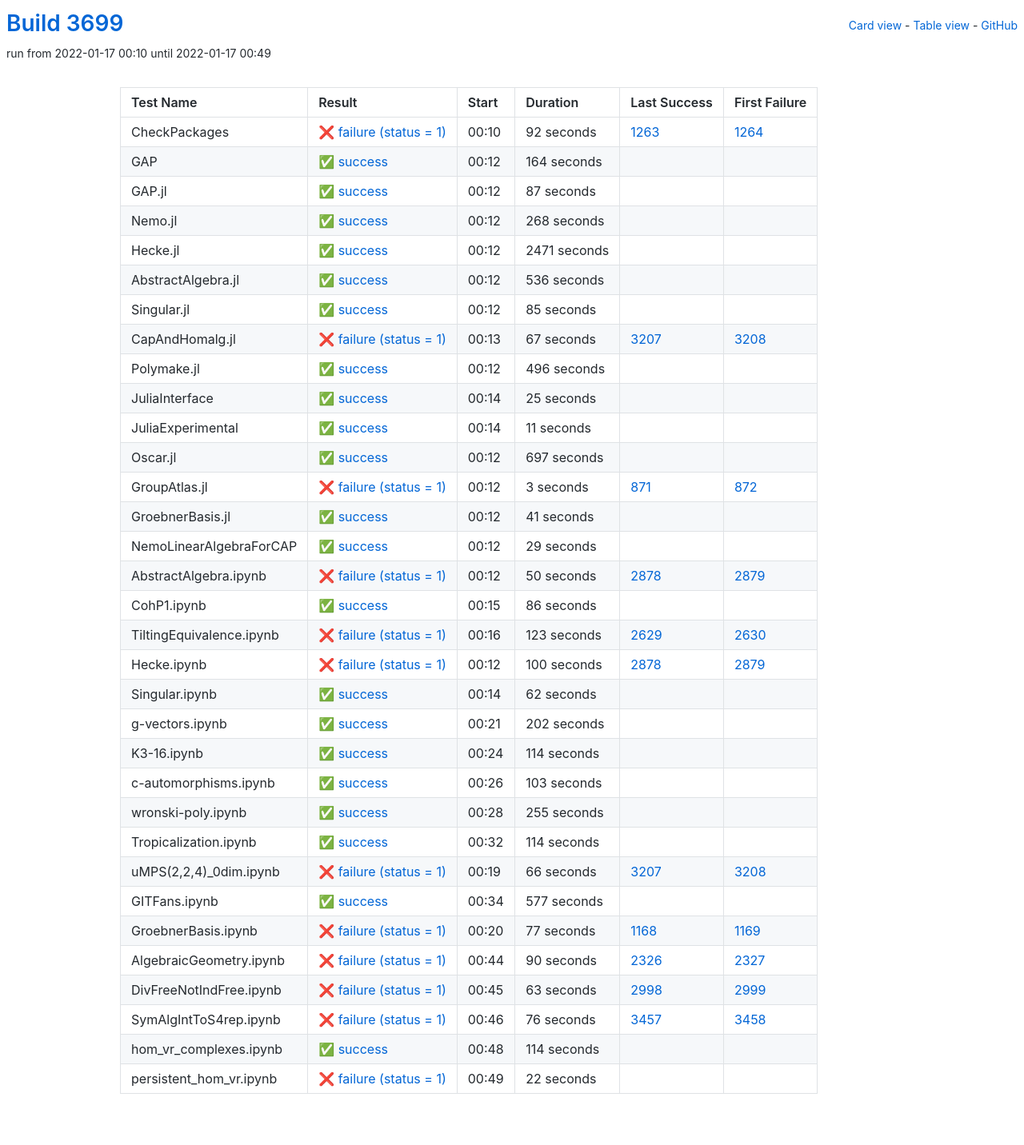
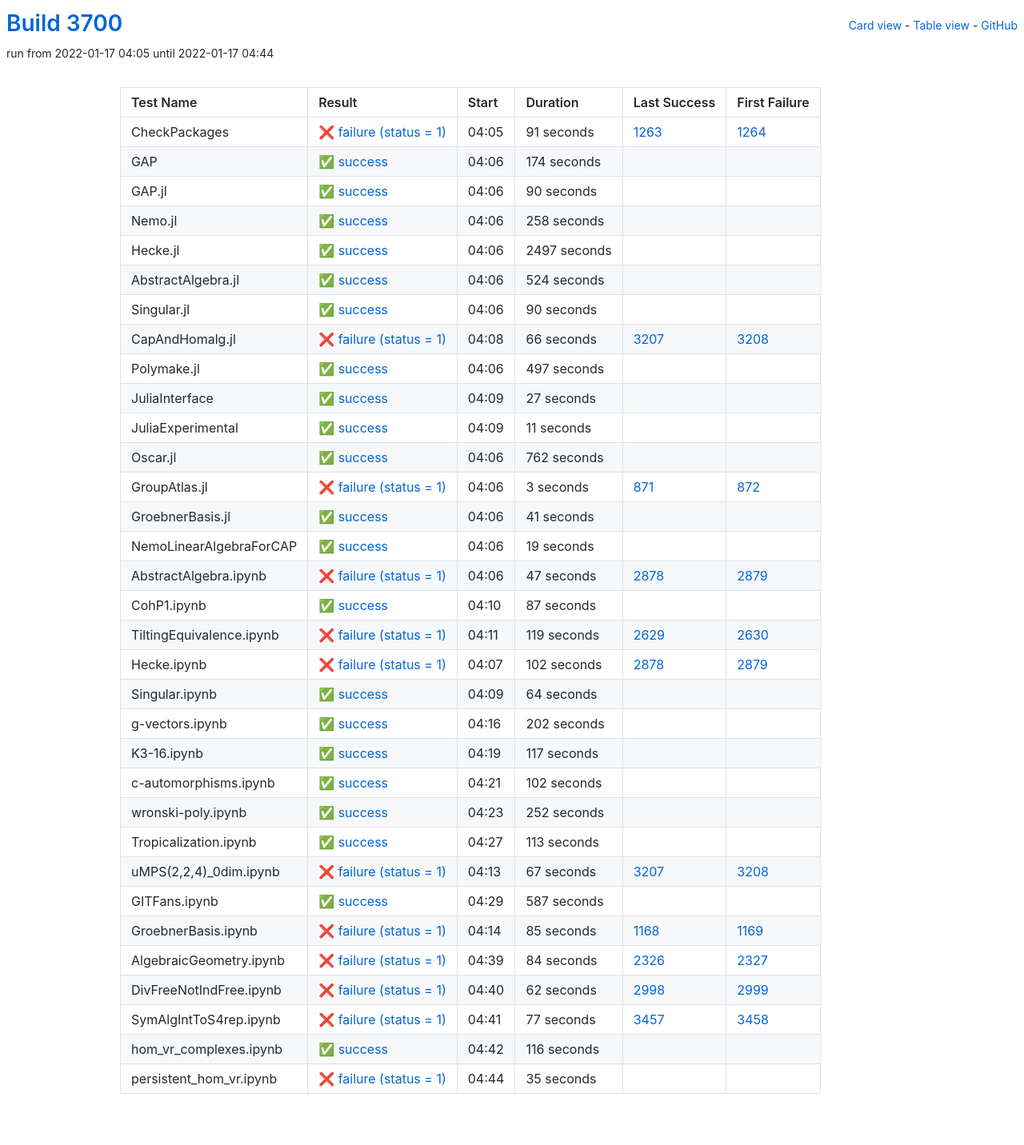
Before and after one commit to oscar-system/oscar-ci-status-stable, a Jekyll site: the page built from table.html, in a window 1280 px wide. Shown: the whole page at 80% size. Built offline with Jekyll 4.4.1, drawn with Linux system fonts in a browser that asks for light colours.

Commit message:
Build #3700

```diff
--- a/_data/ci.yml
+++ b/_data/ci.yml
@@ -1,6 +1,6 @@
 ---
-build: 3699
-build_url: https://oscarci.mathematik.uni-kl.de/job/oscar-stable/3699/
+build: 3700
+build_url: https://oscarci.mathematik.uni-kl.de/job/oscar-stable/3700/
 job: oscar-stable
 organization: oscar-system
 repo: oscar-ci-status-stable
@@ -8,128 +8,128 @@ repourl: https://github.com/oscar-system/oscar-ci-status-stable
 tests:
 - name: CheckPackages
   id: checkpackages
-  log: https://oscarci.mathematik.uni-kl.de/job/oscar-stable/3699/artifact/logs/build-3699/CheckPackages.log
-  start: 2022-01-17 00:10
+  log: https://oscarci.mathematik.uni-kl.de/job/oscar-stable/3700/artifact/logs/build-3700/CheckPackages.log
+  start: 2022-01-17 04:05
   success: false
   exitcode: 1
   status: failure
-  duration: 92
+  duration: 91
   last_success: 1263
   last_success_url: https://oscarci.mathematik.uni-kl.de/job/oscar-stable/1263/
   first_failure: 1264
   first_failure_url: https://oscarci.mathematik.uni-kl.de/job/oscar-stable/1264/
 - name: GAP
   id: gap
-  log: https://oscarci.mathematik.uni-kl.de/job/oscar-stable/3699/artifact/logs/build-3699/GAP.log
-  start: 2022-01-17 00:12
+  log: https://oscarci.mathematik.uni-kl.de/job/oscar-stable/3700/artifact/logs/build-3700/GAP.log
+  start: 2022-01-17 04:06
   success: true
   exitcode: 0
   status: success
-  duration: 164
+  duration: 174
   last_success: false
   last_success_url:
   first_failure: false
   first_failure_url:
 - name: GAP.jl
   id: gap-jl
-  log: https://oscarci.mathematik.uni-kl.de/job/oscar-stable/3699/artifact/logs/build-3699/GAP.jl.log
-  start: 2022-01-17 00:12
+  log: https://oscarci.mathematik.uni-kl.de/job/oscar-stable/3700/artifact/logs/build-3700/GAP.jl.log
+  start: 2022-01-17 04:06
   success: true
   exitcode: 0
   status: success
-  duration: 87
+  duration: 90
   last_success: false
   last_success_url:
   first_failure: false
   first_failure_url:
 - name: Nemo.jl
   id: nemo-jl
-  log: https://oscarci.mathematik.uni-kl.de/job/oscar-stable/3699/artifact/logs/build-3699/Nemo.jl.log
-  start: 2022-01-17 00:12
+  log: https://oscarci.mathematik.uni-kl.de/job/oscar-stable/3700/artifact/logs/build-3700/Nemo.jl.log
+  start: 2022-01-17 04:06
   success: true
   exitcode: 0
   status: success
-  duration: 268
+  duration: 258
   last_success: false
   last_success_url:
   first_failure: false
   first_failure_url:
 - name: Hecke.jl
   id: hecke-jl
-  log: https://oscarci.mathematik.uni-kl.de/job/oscar-stable/3699/artifact/logs/build-3699/Hecke.jl.log
-  start: 2022-01-17 00:12
+  log: https://oscarci.mathematik.uni-kl.de/job/oscar-stable/3700/artifact/logs/build-3700/Hecke.jl.log
+  start: 2022-01-17 04:06
   success: true
   exitcode: 0
   status: success
-  duration: 2471
+  duration: 2497
   last_success: false
   last_success_url:
   first_failure: false
   first_failure_url:
 - name: AbstractAlgebra.jl
   id: abstractalgebra-jl
-  log: https://oscarci.mathematik.uni-kl.de/job/oscar-stable/3699/artifact/logs/build-3699/AbstractAlgebra.jl.log
-  start: 2022-01-17 00:12
+  log: https://oscarci.mathematik.uni-kl.de/job/oscar-stable/3700/artifact/logs/build-3700/AbstractAlgebra.jl.log
+  start: 2022-01-17 04:06
   success: true
   exitcode: 0
   status: success
-  duration: 536
+  duration: 524
   last_success: false
   last_success_url:
   first_failure: false
   first_failure_url:
 - name: Singular.jl
   id: singular-jl
-  log: https://oscarci.mathematik.uni-kl.de/job/oscar-stable/3699/artifact/logs/build-3699/Singular.jl.log
-  start: 2022-01-17 00:12
+  log: https://oscarci.mathematik.uni-kl.de/job/oscar-stable/3700/artifact/logs/build-3700/Singular.jl.log
+  start: 2022-01-17 04:06
   success: true
   exitcode: 0
   status: success
-  duration: 85
+  duration: 90
   last_success: false
   last_success_url:
   first_failure: false
   first_failure_url:
 - name: CapAndHomalg.jl
   id: capandhomalg-jl
-  log: https://oscarci.mathematik.uni-kl.de/job/oscar-stable/3699/artifact/logs/build-3699/CapAndHomalg.jl.log
-  start: 2022-01-17 00:13
+  log: https://oscarci.mathematik.uni-kl.de/job/oscar-stable/3700/artifact/logs/build-3700/CapAndHomalg.jl.log
+  start: 2022-01-17 04:08
   success: false
   exitcode: 1
   status: failure
-  duration: 67
+  duration: 66
   last_success: 3207
   last_success_url: https://oscarci.mathematik.uni-kl.de/job/oscar-stable/3207/
   first_failure: 3208
   first_failure_url: https://oscarci.mathematik.uni-kl.de/job/oscar-stable/3208/
 - name: Polymake.jl
   id: polymake-jl
-  log: https://oscarci.mathematik.uni-kl.de/job/oscar-stable/3699/artifact/logs/build-3699/Polymake.jl.log
-  start: 2022-01-17 00:12
+  log: https://oscarci.mathematik.uni-kl.de/job/oscar-stable/3700/artifact/logs/build-3700/Polymake.jl.log
+  start: 2022-01-17 04:06
   success: true
   exitcode: 0
   status: success
-  duration: 496
+  duration: 497
   last_success: false
   last_success_url:
   first_failure: false
   first_failure_url:
 - name: JuliaInterface
   id: juliainterface
-  log: https://oscarci.mathematik.uni-kl.de/job/oscar-stable/3699/artifact/logs/build-3699/JuliaInterface.log
-  start: 2022-01-17 00:14
+  log: https://oscarci.mathematik.uni-kl.de/job/oscar-stable/3700/artifact/logs/build-3700/JuliaInterface.log
+  start: 2022-01-17 04:09
   success: true
   exitcode: 0
   status: success
-  duration: 25
+  duration: 27
   last_success: false
   last_success_url:
   first_failure: false
   first_failure_url:
 - name: JuliaExperimental
   id: juliaexperimental
-  log: https://oscarci.mathematik.uni-kl.de/job/oscar-stable/3699/artifact/logs/build-3699/JuliaExperimental.log
-  start: 2022-01-17 00:14
+  log: https://oscarci.mathematik.uni-kl.de/job/oscar-stable/3700/artifact/logs/build-3700/JuliaExperimental.log
+  start: 2022-01-17 04:09
   success: true
   exitcode: 0
   status: success
@@ -140,20 +140,20 @@ tests:
   first_failure_url:
 - name: Oscar.jl
   id: oscar-jl
-  log: https://oscarci.mathematik.uni-kl.de/job/oscar-stable/3699/artifact/logs/build-3699/Oscar.jl.log
-  start: 2022-01-17 00:12
+  log: https://oscarci.mathematik.uni-kl.de/job/oscar-stable/3700/artifact/logs/build-3700/Oscar.jl.log
+  start: 2022-01-17 04:06
   success: true
   exitcode: 0
   status: success
-  duration: 697
+  duration: 762
   last_success: false
   last_success_url:
   first_failure: false
   first_failure_url:
 - name: GroupAtlas.jl
   id: groupatlas-jl
-  log: https://oscarci.mathematik.uni-kl.de/job/oscar-stable/3699/artifact/logs/build-3699/GroupAtlas.jl.log
-  start: 2022-01-17 00:12
+  log: https://oscarci.mathematik.uni-kl.de/job/oscar-stable/3700/artifact/logs/build-3700/GroupAtlas.jl.log
+  start: 2022-01-17 04:06
   success: false
   exitcode: 1
   status: failure
@@ -164,8 +164,8 @@ tests:
   first_failure_url: https://oscarci.mathematik.uni-kl.de/job/oscar-stable/872/
 - name: GroebnerBasis.jl
   id: groebnerbasis-jl
-  log: https://oscarci.mathematik.uni-kl.de/job/oscar-stable/3699/artifact/logs/build-3699/GroebnerBasis.jl.log
-  start: 2022-01-17 00:12
+  log: https://oscarci.mathematik.uni-kl.de/job/oscar-stable/3700/artifact/logs/build-3700/GroebnerBasis.jl.log
+  start: 2022-01-17 04:06
   success: true
   exitcode: 0
   status: success
@@ -176,80 +176,80 @@ tests:
   first_failure_url:
 - name: NemoLinearAlgebraForCAP
   id: nemolinearalgebraforcap
-  log: https://oscarci.mathematik.uni-kl.de/job/oscar-stable/3699/artifact/logs/build-3699/NemoLinearAlgebraForCAP.log
-  start: 2022-01-17 00:12
+  log: https://oscarci.mathematik.uni-kl.de/job/oscar-stable/3700/artifact/logs/build-3700/NemoLinearAlgebraForCAP.log
+  start: 2022-01-17 04:06
   success: true
   exitcode: 0
   status: success
-  duration: 29
+  duration: 19
   last_success: false
   last_success_url:
   first_failure: false
   first_failure_url:
 - name: AbstractAlgebra.ipynb
   id: abstractalgebra-ipynb
-  log: https://oscarci.mathematik.uni-kl.de/job/oscar-stable/3699/artifact/logs/build-3699/AbstractAlgebra.ipynb.log
-  start: 2022-01-17 00:12
+  log: https://oscarci.mathematik.uni-kl.de/job/oscar-stable/3700/artifact/logs/build-3700/AbstractAlgebra.ipynb.log
+  start: 2022-01-17 04:06
   success: false
   exitcode: 1
   status: failure
-  duration: 50
+  duration: 47
   last_success: 2878
   last_success_url: https://oscarci.mathematik.uni-kl.de/job/oscar-stable/2878/
   first_failure: 2879
   first_failure_url: https://oscarci.mathematik.uni-kl.de/job/oscar-stable/2879/
 - name: CohP1.ipynb
   id: cohp1-ipynb
-  log: https://oscarci.mathematik.uni-kl.de/job/oscar-stable/3699/artifact/logs/build-3699/CohP1.ipynb.log
-  start: 2022-01-17 00:15
+  log: https://oscarci.mathematik.uni-kl.de/job/oscar-stable/3700/artifact/logs/build-3700/CohP1.ipynb.log
+  start: 2022-01-17 04:10
   success: true
   exitcode: 0
   status: success
-  duration: 86
+  duration: 87
   last_success: false
   last_success_url:
   first_failure: false
   first_failure_url:
 - name: TiltingEquivalence.ipynb
   id: tiltingequivalence-ipynb
-  log: https://oscarci.mathematik.uni-kl.de/job/oscar-stable/3699/artifact/logs/build-3699/TiltingEquivalence.ipynb.log
-  start: 2022-01-17 00:16
+  log: https://oscarci.mathematik.uni-kl.de/job/oscar-stable/3700/artifact/logs/build-3700/TiltingEquivalence.ipynb.log
+  start: 2022-01-17 04:11
   success: false
   exitcode: 1
   status: failure
-  duration: 123
+  duration: 119
   last_success: 2629
   last_success_url: https://oscarci.mathematik.uni-kl.de/job/oscar-stable/2629/
   first_failure: 2630
   first_failure_url: https://oscarci.mathematik.uni-kl.de/job/oscar-stable/2630/
 - name: Hecke.ipynb
   id: hecke-ipynb
-  log: https://oscarci.mathematik.uni-kl.de/job/oscar-stable/3699/artifact/logs/build-3699/Hecke.ipynb.log
-  start: 2022-01-17 00:12
+  log: https://oscarci.mathematik.uni-kl.de/job/oscar-stable/3700/artifact/logs/build-3700/Hecke.ipynb.log
+  start: 2022-01-17 04:07
   success: false
   exitcode: 1
   status: failure
-  duration: 100
+  duration: 102
   last_success: 2878
   last_success_url: https://oscarci.mathematik.uni-kl.de/job/oscar-stable/2878/
   first_failure: 2879
   first_failure_url: https://oscarci.mathematik.uni-kl.de/job/oscar-stable/2879/
 - name: Singular.ipynb
   id: singular-ipynb
-  log: https://oscarci.mathematik.uni-kl.de/job/oscar-stable/3699/artifact/logs/build-3699/Singular.ipynb.log
-  start: 2022-01-17 00:14
+  log: https://oscarci.mathematik.uni-kl.de/job/oscar-stable/3700/artifact/logs/build-3700/Singular.ipynb.log
+  start: 2022-01-17 04:09
   success: true
   exitcode: 0
   status: success
-  duration: 62
+  duration: 64
   last_success: false
   last_success_url:
   first_failure: false
   first_failure_url:
 - name: g-vectors.ipynb
   id: g-vectors-ipynb
-  log: https://oscarci.mathematik.uni-kl.de/job/oscar-stable/3699/artifact/logs/build-3699/g-vectors.ipynb.log
-  start: 2022-01-17 00:21
+  log: https://oscarci.mathematik.uni-kl.de/job/oscar-stable/3700/artifact/logs/build-3700/g-vectors.ipynb.log
+  start: 2022-01-17 04:16
   success: true
   exitcode: 0
   status: success
@@ -260,144 +260,144 @@ tests:
   first_failure_url:
 - name: K3-16.ipynb
   id: k3-16-ipynb
-  log: https://oscarci.mathematik.uni-kl.de/job/oscar-stable/3699/artifact/logs/build-3699/K3-16.ipynb.log
-  start: 2022-01-17 00:24
+  log: https://oscarci.mathematik.uni-kl.de/job/oscar-stable/3700/artifact/logs/build-3700/K3-16.ipynb.log
+  start: 2022-01-17 04:19
   success: true
   exitcode: 0
   status: success
-  duration: 114
+  duration: 117
   last_success: false
   last_success_url:
   first_failure: false
   first_failure_url:
 - name: c-automorphisms.ipynb
   id: c-automorphisms-ipynb
-  log: https://oscarci.mathematik.uni-kl.de/job/oscar-stable/3699/artifact/logs/build-3699/c-automorphisms.ipynb.log
-  start: 2022-01-17 00:26
+  log: https://oscarci.mathematik.uni-kl.de/job/oscar-stable/3700/artifact/logs/build-3700/c-automorphisms.ipynb.log
+  start: 2022-01-17 04:21
   success: true
   exitcode: 0
   status: success
-  duration: 103
+  duration: 102
   last_success: false
   last_success_url:
   first_failure: false
   first_failure_url:
 - name: wronski-poly.ipynb
   id: wronski-poly-ipynb
-  log: https://oscarci.mathematik.uni-kl.de/job/oscar-stable/3699/artifact/logs/build-3699/wronski-poly.ipynb.log
-  start: 2022-01-17 00:28
+  log: https://oscarci.mathematik.uni-kl.de/job/oscar-stable/3700/artifact/logs/build-3700/wronski-poly.ipynb.log
+  start: 2022-01-17 04:23
   success: true
   exitcode: 0
   status: success
-  duration: 255
+  duration: 252
   last_success: false
   last_success_url:
   first_failure: false
   first_failure_url:
 - name: Tropicalization.ipynb
   id: tropicalization-ipynb
-  log: https://oscarci.mathematik.uni-kl.de/job/oscar-stable/3699/artifact/logs/build-3699/Tropicalization.ipynb.log
-  start: 2022-01-17 00:32
+  log: https://oscarci.mathematik.uni-kl.de/job/oscar-stable/3700/artifact/logs/build-3700/Tropicalization.ipynb.log
+  start: 2022-01-17 04:27
   success: true
   exitcode: 0
   status: success
-  duration: 114
+  duration: 113
   last_success: false
   last_success_url:
   first_failure: false
   first_failure_url:
 - name: uMPS(2,2,4)_0dim.ipynb
   id: umps-2-2-4-0dim-ipynb
-  log: https://oscarci.mathematik.uni-kl.de/job/oscar-stable/3699/artifact/logs/build-3699/uMPS-2-2-4-_0dim.ipynb.log
-  start: 2022-01-17 00:19
+  log: https://oscarci.mathematik.uni-kl.de/job/oscar-stable/3700/artifact/logs/build-3700/uMPS-2-2-4-_0dim.ipynb.log
+  start: 2022-01-17 04:13
   success: false
   exitcode: 1
   status: failure
-  duration: 66
+  duration: 67
   last_success: 3207
   last_success_url: https://oscarci.mathematik.uni-kl.de/job/oscar-stable/3207/
   first_failure: 3208
   first_failure_url: https://oscarci.mathematik.uni-kl.de/job/oscar-stable/3208/
 - name: GITFans.ipynb
   id: gitfans-ipynb
-  log: https://oscarci.mathematik.uni-kl.de/job/oscar-stable/3699/artifact/logs/build-3699/GITFans.ipynb.log
-  start: 2022-01-17 00:34
+  log: https://oscarci.mathematik.uni-kl.de/job/oscar-stable/3700/artifact/logs/build-3700/GITFans.ipynb.log
+  start: 2022-01-17 04:29
   success: true
   exitcode: 0
   status: success
-  duration: 577
+  duration: 587
   last_success: false
   last_success_url:
   first_failure: false
   first_failure_url:
 - name: GroebnerBasis.ipynb
   id: groebnerbasis-ipynb
-  log: https://oscarci.mathematik.uni-kl.de/job/oscar-stable/3699/artifact/logs/build-3699/GroebnerBasis.ipynb.log
-  start: 2022-01-17 00:20
+  log: https://oscarci.mathematik.uni-kl.de/job/oscar-stable/3700/artifact/logs/build-3700/GroebnerBasis.ipynb.log
+  start: 2022-01-17 04:14
   success: false
   exitcode: 1
   status: failure
-  duration: 77
+  duration: 85
   last_success: 1168
   last_success_url: https://oscarci.mathematik.uni-kl.de/job/oscar-stable/1168/
   first_failure: 1169
   first_failure_url: https://oscarci.mathematik.uni-kl.de/job/oscar-stable/1169/
 - name: AlgebraicGeometry.ipynb
   id: algebraicgeometry-ipynb
-  log: https://oscarci.mathematik.uni-kl.de/job/oscar-stable/3699/artifact/logs/build-3699/AlgebraicGeometry.ipynb.log
-  start: 2022-01-17 00:44
+  log: https://oscarci.mathematik.uni-kl.de/job/oscar-stable/3700/artifact/logs/build-3700/AlgebraicGeometry.ipynb.log
+  start: 2022-01-17 04:39
   success: false
   exitcode: 1
   status: failure
-  duration: 90
+  duration: 84
   last_success: 2326
   last_success_url: https://oscarci.mathematik.uni-kl.de/job/oscar-stable/2326/
   first_failure: 2327
   first_failure_url: https://oscarci.mathematik.uni-kl.de/job/oscar-stable/2327/
 - name: DivFreeNotIndFree.ipynb
   id: divfreenotindfree-ipynb
-  log: https://oscarci.mathematik.uni-kl.de/job/oscar-stable/3699/artifact/logs/build-3699/DivFreeNotIndFree.ipynb.log
-  start: 2022-01-17 00:45
+  log: https://oscarci.mathematik.uni-kl.de/job/oscar-stable/3700/artifact/logs/build-3700/DivFreeNotIndFree.ipynb.log
+  start: 2022-01-17 04:40
   success: false
   exitcode: 1
   status: failure
-  duration: 63
+  duration: 62
   last_success: 2998
   last_success_url: https://oscarci.mathematik.uni-kl.de/job/oscar-stable/2998/
   first_failure: 2999
   first_failure_url: https://oscarci.mathematik.uni-kl.de/job/oscar-stable/2999/
 - name: SymAlgIntToS4rep.ipynb
   id: symalginttos4rep-ipynb
-  log: https://oscarci.mathematik.uni-kl.de/job/oscar-stable/3699/artifact/logs/build-3699/SymAlgIntToS4rep.ipynb.log
-  start: 2022-01-17 00:46
+  log: https://oscarci.mathematik.uni-kl.de/job/oscar-stable/3700/artifact/logs/build-3700/SymAlgIntToS4rep.ipynb.log
+  start: 2022-01-17 04:41
   success: false
   exitcode: 1
   status: failure
-  duration: 76
+  duration: 77
   last_success: 3457
   last_success_url: https://oscarci.mathematik.uni-kl.de/job/oscar-stable/3457/
   first_failure: 3458
   first_failure_url: https://oscarci.mathematik.uni-kl.de/job/oscar-stable/3458/
 - name: hom_vr_complexes.ipynb
   id: hom-vr-complexes-ipynb
-  log: https://oscarci.mathematik.uni-kl.de/job/oscar-stable/3699/artifact/logs/build-3699/hom_vr_complexes.ipynb.log
-  start: 2022-01-17 00:48
+  log: https://oscarci.mathematik.uni-kl.de/job/oscar-stable/3700/artifact/logs/build-3700/hom_vr_complexes.ipynb.log
+  start: 2022-01-17 04:42
   success: true
   exitcode: 0
   status: success
-  duration: 114
+  duration: 116
   last_success: false
   last_success_url:
   first_failure: false
   first_failure_url:
 - name: persistent_hom_vr.ipynb
   id: persistent-hom-vr-ipynb
-  log: https://oscarci.mathematik.uni-kl.de/job/oscar-stable/3699/artifact/logs/build-3699/persistent_hom_vr.ipynb.log
-  start: 2022-01-17 00:49
+  log: https://oscarci.mathematik.uni-kl.de/job/oscar-stable/3700/artifact/logs/build-3700/persistent_hom_vr.ipynb.log
+  start: 2022-01-17 04:44
   success: false
   exitcode: 1
   status: failure
-  duration: 22
+  duration: 35
   last_success: false
   last_success_url:
   first_failure: false
```
Also changed, not shown: README.md.
